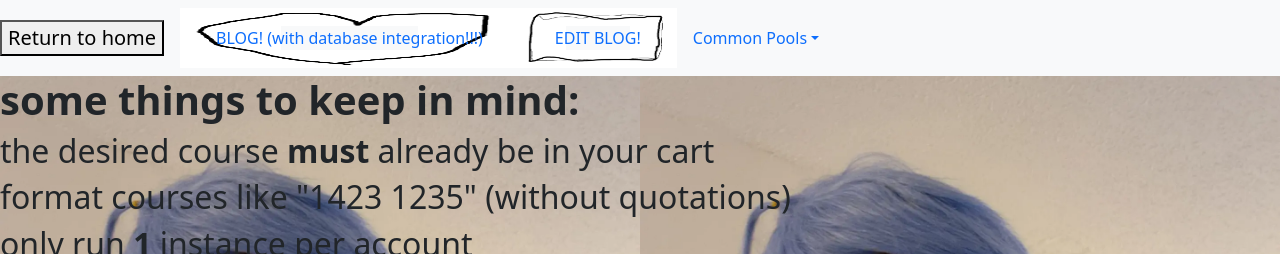
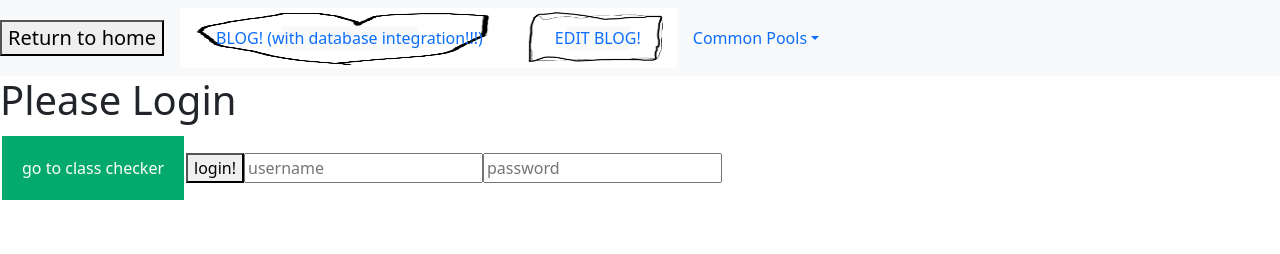
Before and after one commit to Chickenislife6/something, a React (Create React App) app: page /class_checker in a window 1280 px wide. Shown: the top 254 px of the page. Built offline with nearby package versions, Linux system fonts and the light colour scheme; no server answers.

Commit message:
adding login page

```diff
--- a/src/App.tsx
+++ b/src/App.tsx
@@ -11,6 +11,7 @@ import { BlogPost } from './blog/SingleBlogPost';
 import { Parent } from './school/parent';
 import { TikTak } from './components/Tiktak';
 import { Konami } from './components/Konami';
+import { Login } from './school/login';
 
 
 const App: React.FC = () => {
@@ -39,13 +40,16 @@ const App: React.FC = () => {
           <BlogPost  />
         } />
         <Route path='class_checker' element={
+          <Login />
+        } />
+        <Route path='class_checker/user=:onyen/pw=:password' element={
           <Parent />
         } />
         <Route path=':route' element={
           <NotFound />
         } />
       </Routes>
-      {!Knmi ? <TikTak url="/tak.png"/> : <TikTak url="/ricmort.gif"/>}
+      {!Knmi ? <TikTak url="/tak.png" alt="/tik.png"/> : <TikTak url="/ricmort.gif" alt="/ricmort.gif"/>}
       {!Knmi ? <Konami party={setKnmi}/> : <div/>}
     </div>
   </Router>
--- a/src/Home.tsx
+++ b/src/Home.tsx
@@ -29,13 +29,15 @@ const Home: React.FC<props> = (props) => {
             <div className="parallax-item" id = "parallax">
                 <input placeholder="enter uniswap pool address" onChange={(e) => {setPoolContract(e.target.value)}} value={PoolContract}></input>
                 <Link to={"pool/"+ (PoolContract !== '' ? PoolContract: '0x83abecf7204d5afc1bea5df734f085f2535a9976')}>
-                    <button>get pool information</button>
+                    <button className="button purple">get pool information</button>
                 </Link>
             </div>
             <div className="center parallax-item">
                 <Link to="class_checker">
-                        <button>go to class checker</button>
-                </Link>            </div>
+                        {/* <Raindrops /> */}
+                        <button className="button">go to class checker</button>
+                </Link>
+            </div>
             <div className="center parallax-item">
             </div>
             <div className="center parallax-item">
--- a/src/components/Tiktak.tsx
+++ b/src/components/Tiktak.tsx
@@ -1,12 +1,28 @@
+import { useEffect, useState } from "react";
 import "./tiktak.css";
 
 interface props {
     url: string;
+    alt: string;
 }
 
 const TikTak: React.FC<props> = (props) => {
+    const [seconds, setSeconds] = useState(0);
+    const [Tak, setTak] = useState(false);
+
+    useEffect(() => {
+        setInterval(() => {
+            setSeconds(seconds => seconds + 1);
+        }, 1000)
+    }, []);
+
+    if (seconds > 3) {
+        setSeconds(0);
+        setTak(!Tak);
+    }
     return <div className="tiktak">
-            <img src={props.url} alt="tak"></img>
+            {Tak ? <img src={props.url} alt="tak"></img> : <img src={props.alt} alt="tak"></img>}
+
         </div>
 }
 export { TikTak }
--- a/src/home.css
+++ b/src/home.css
@@ -18,10 +18,10 @@
 }
 
 
-body {
+/* body {
   background-image: url('./public/ganyu_wig_tyler.jpg');
   background-size: 50%;
-}
+} */
 
 .flex-grid {
   display: flex;
@@ -80,3 +80,20 @@ body {
     font-size: 1.5rem;
   }
 }
+
+
+.button {
+  background-color: #04AA6D;
+  border: none;
+  color: white;
+  padding: 20px;
+  text-align: center;
+  text-decoration: none;
+  display: inline-block;
+  font-size: 16px;
+  margin: 4px 2px;
+}
+.purple {
+  background-color: purple;
+  /* color:purple; */
+}
--- /dev/null
+++ b/src/school/login.tsx
@@ -0,0 +1,39 @@
+import React, { useEffect, useRef, useState } from "react";
+import Dropdown from 'react-bootstrap/Dropdown';
+import { DropdownButton } from 'react-bootstrap';
+import { ClassChecker } from './get_class';
+import { Link } from "react-router-dom";
+
+const Login = () => {
+    const [Counter, setCounter] = useState<number>(0);
+    const [ClassNums, setClassNums] = useState('');
+    const [Username, setUsername] = useState('');
+    const [Password, setPassword] = useState('');
+    const [Action, setAction] = useState<string>('select action');
+    const [Repeat, setRepeat] = useState<boolean>(false);
+    const [Ip, setIp] = useState("https://aaaaa.fly.dev");
+    const [Time, setTime] = useState(Math.floor(Date.now()/1000).toString());
+
+   return (
+    <div>
+        <h1>Please Login</h1>
+        <form
+            onSubmit={e => {
+            e.preventDefault();
+            console.log("SUBMITTED!");
+            }}
+        >
+        <Link to={"/class_checker/user="+Username+"/pw="+Password}>
+            {/* <Raindrops /> */}
+            <button className="button">go to class checker</button>
+            <button type="submit">login!</button>
+        </Link>
+        <input placeholder='username' value={Username} onChange={(e) => {(setUsername(e.target.value));}}/>
+        <input placeholder='password' value={Password} onChange={(e) => {(setPassword(e.target.value));}}/>
+
+      </form>
+    </div>
+  );
+};
+
+export { Login }
```
Also changed, not shown: src/components/Raindrops.tsx (added, +25 -0 lines), src/school/parent.tsx (+16 -0 lines), public/tak.png, public/tik.png (added).
